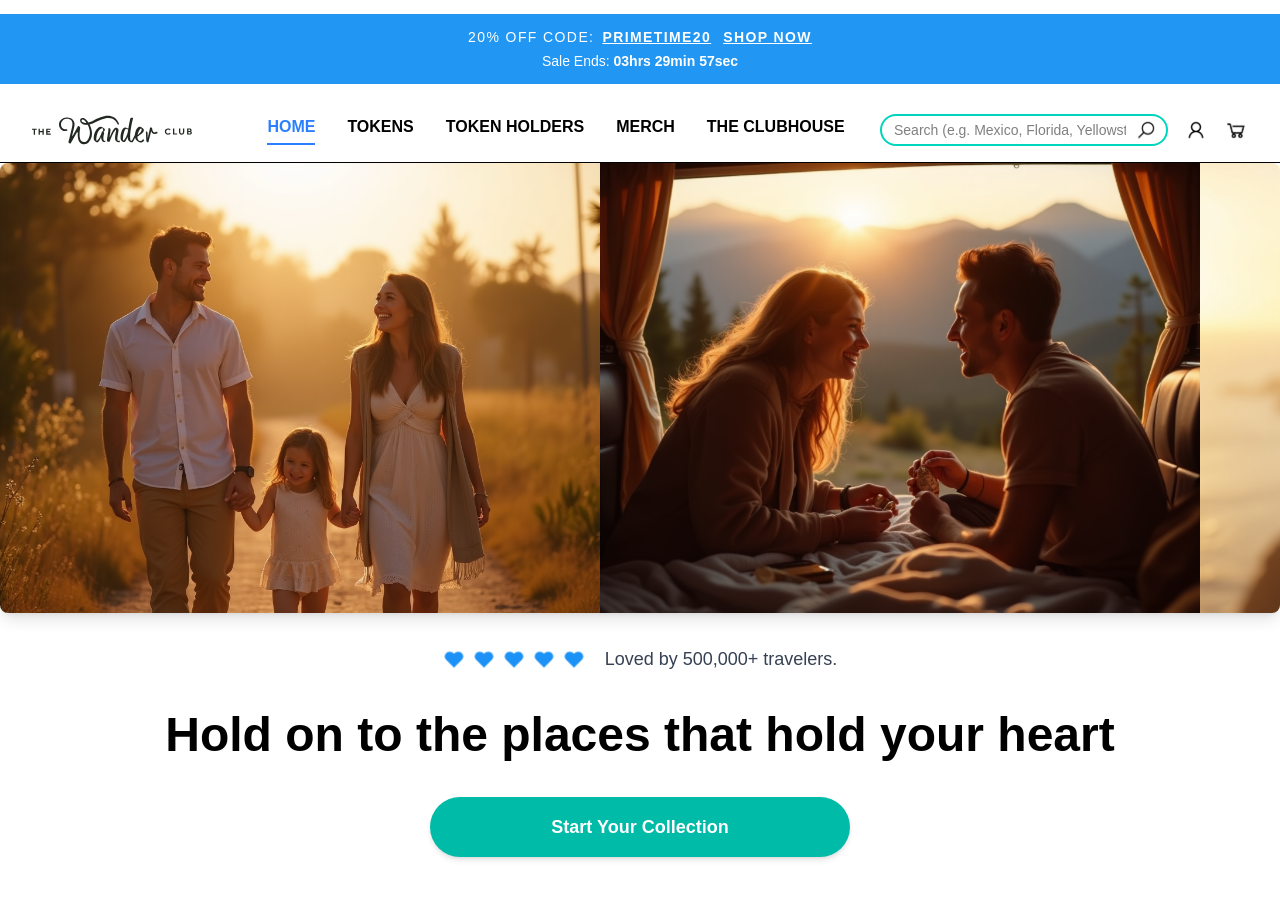
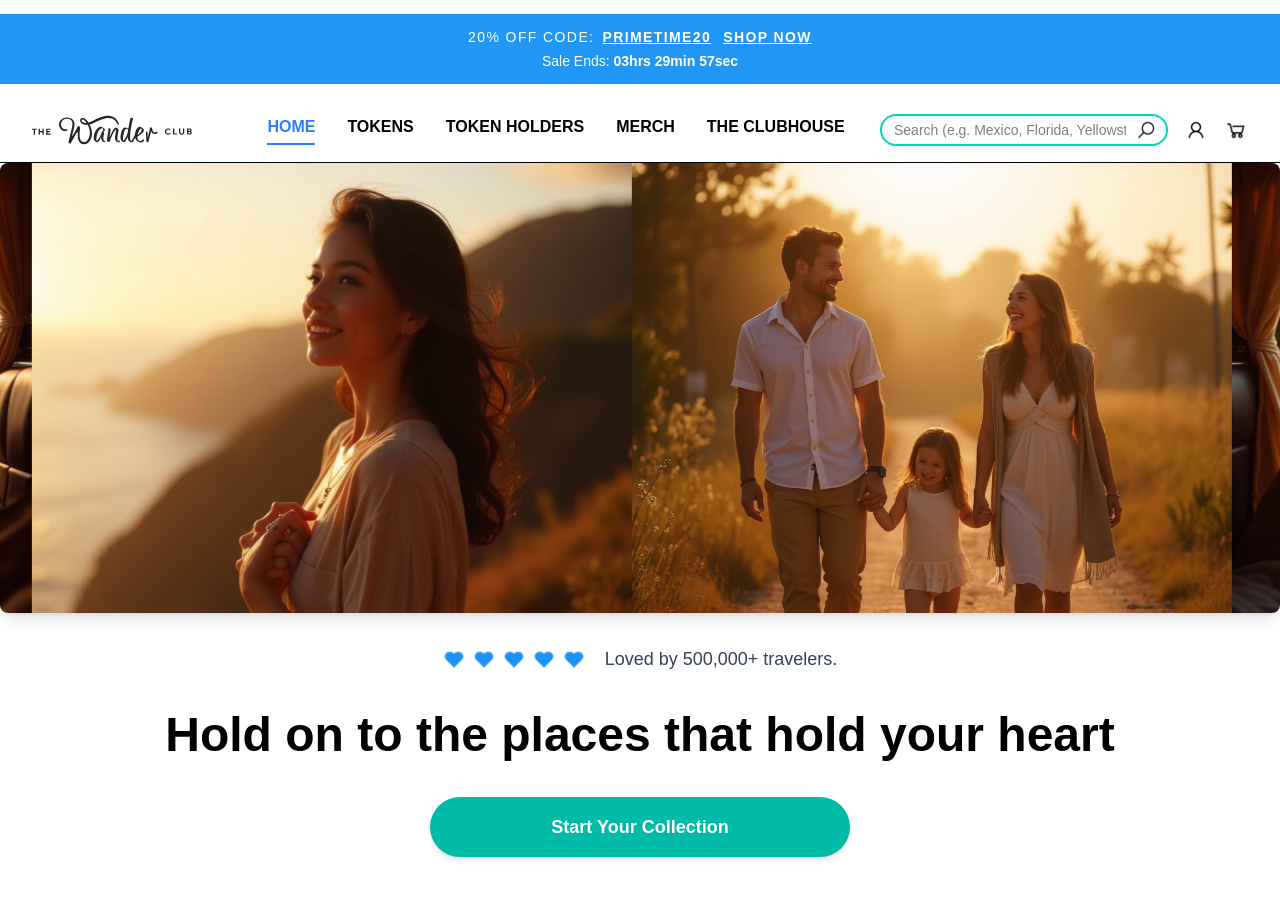
Before and after one commit to Redkuroo/wanderclub-hero, a Next.js app: page / in a window 1280 px wide. Shown: the top 898 px of the page. Built offline with nearby package versions, Linux system fonts and the light colour scheme.

Commit message:
added entrance animation and a smooth, infinite carousel.

```diff
--- a/src/app/components/Carousel.tsx
+++ b/src/app/components/Carousel.tsx
@@ -1,7 +1,6 @@
 "use client";
 import Image from "next/image";
 import { useEffect, useRef, useState } from "react";
-import { motion } from "framer-motion";
 
 const Carousel = () => {
   const images = [
@@ -82,10 +81,7 @@ const Carousel = () => {
   };
 
   return (
-    <motion.div
-      initial={{ opacity: 0, y: 40 }}
-      animate={{ opacity: 1, y: 0 }}
-      transition={{ duration: 0.7, ease: "easeOut" }}
+    <div
       className="flex h-full"
       style={{
         width: getContainerWidth(),
@@ -113,7 +109,7 @@ const Carousel = () => {
           />
         </div>
       ))}
-    </motion.div>
+    </div>
   );
 };
 
--- a/src/app/page.tsx
+++ b/src/app/page.tsx
@@ -7,6 +7,7 @@ import Navbar from "./components/Navbar";
 import Carousel from "./components/Carousel";
 import Testimonial from "./components/Testimonial";
 import HeroHeadlineCTA from "./components/HeroHeadlineCTA";
+import { motion } from "framer-motion";
 
 export default function Home() {
   return (
@@ -14,9 +15,14 @@ export default function Home() {
       <PromoBar />
       <Navbar />
       <div className="w-full flex justify-center mt-0">
-        <div className="relative w-full h-[calc(100vw*0.75)] sm:h-[320px] md:w-[1800px] md:h-[450px] overflow-hidden rounded-lg shadow-lg">
+        <motion.div
+          initial={{ opacity: 0, y: 40 }}
+          animate={{ opacity: 1, y: 0 }}
+          transition={{ duration: 0.7, ease: "easeOut" }}
+          className="relative w-full h-[calc(100vw*0.75)] sm:h-[320px] md:w-[1800px] md:h-[450px] overflow-hidden rounded-lg shadow-lg"
+        >
           <Carousel />
-        </div>
+        </motion.div>
       </div>
       <Testimonial />
       <HeroHeadlineCTA />
```
